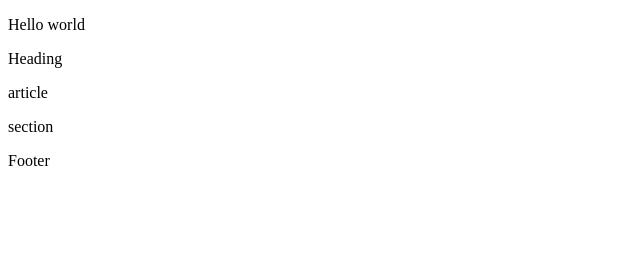
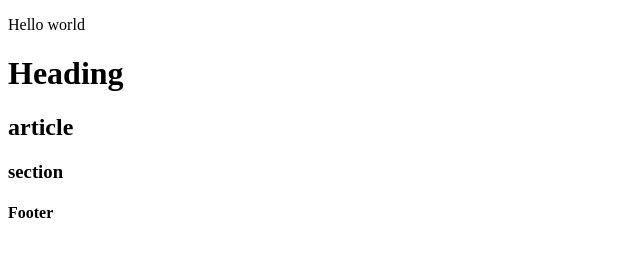
Before and after one commit to PrimeOsita/BrightstarOsitadinma, a website: page index.html in a window 1280 px wide. Shown: the whole page, without its empty margins (0-640 px from the left). Drawn offline with Linux system fonts and the light colour scheme.

Commit message:
Second Commit

```diff
--- /dev/null
+++ b/Index.css
@@ -0,0 +1,9 @@
+*{
+ margin: 0%;
+ padding: 0%;
+}
+p {
+    justify-content: center;
+    text-align: center;
+    color: red;
+}
--- a/index.html
+++ b/index.html
@@ -7,9 +7,9 @@
 </head>
 <body>
     <p>Hello world</p>
-    <p>Heading</p>
-    <p>article</p>
-    <p>section</p>
-    <p>Footer</p>
+    <h1>Heading</h1>
+    <h2>article</h2>
+    <h3>section</h3>
+    <h4>Footer</h4>
 </body>
 </html>
```
